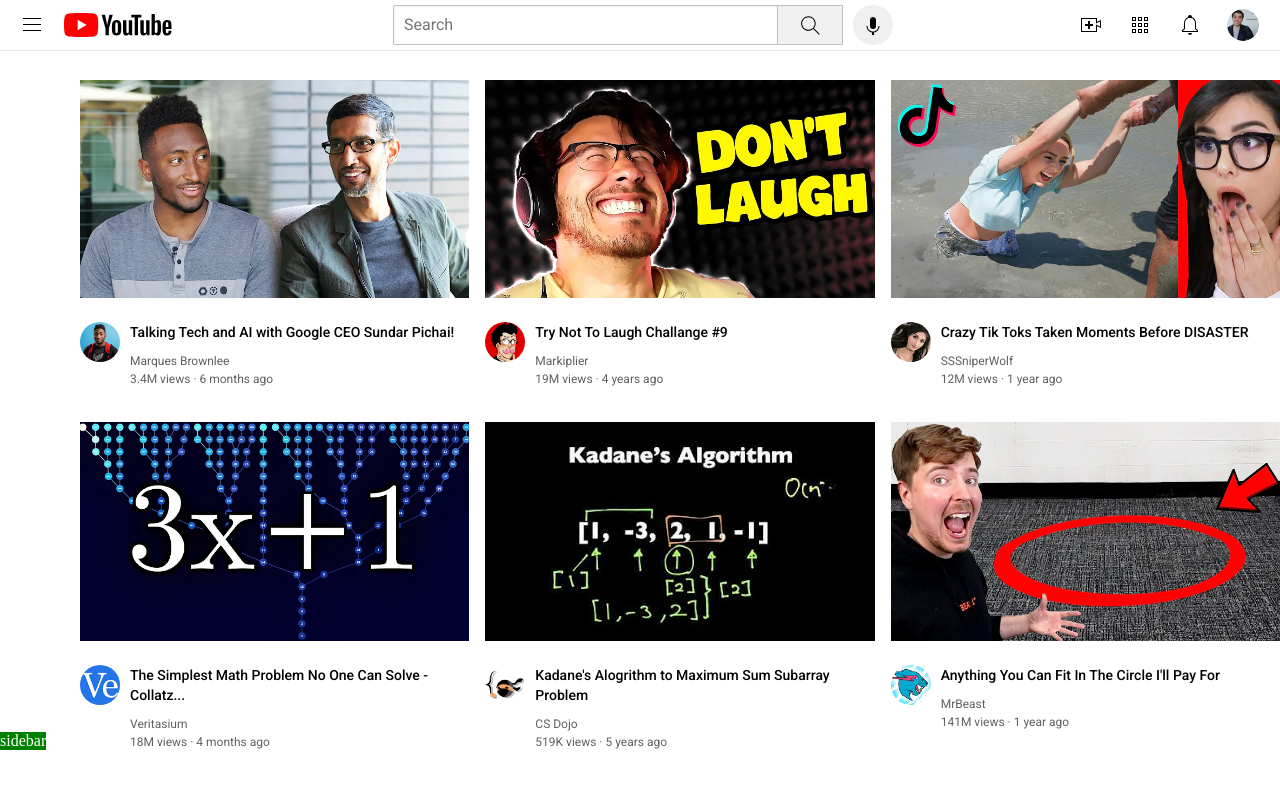
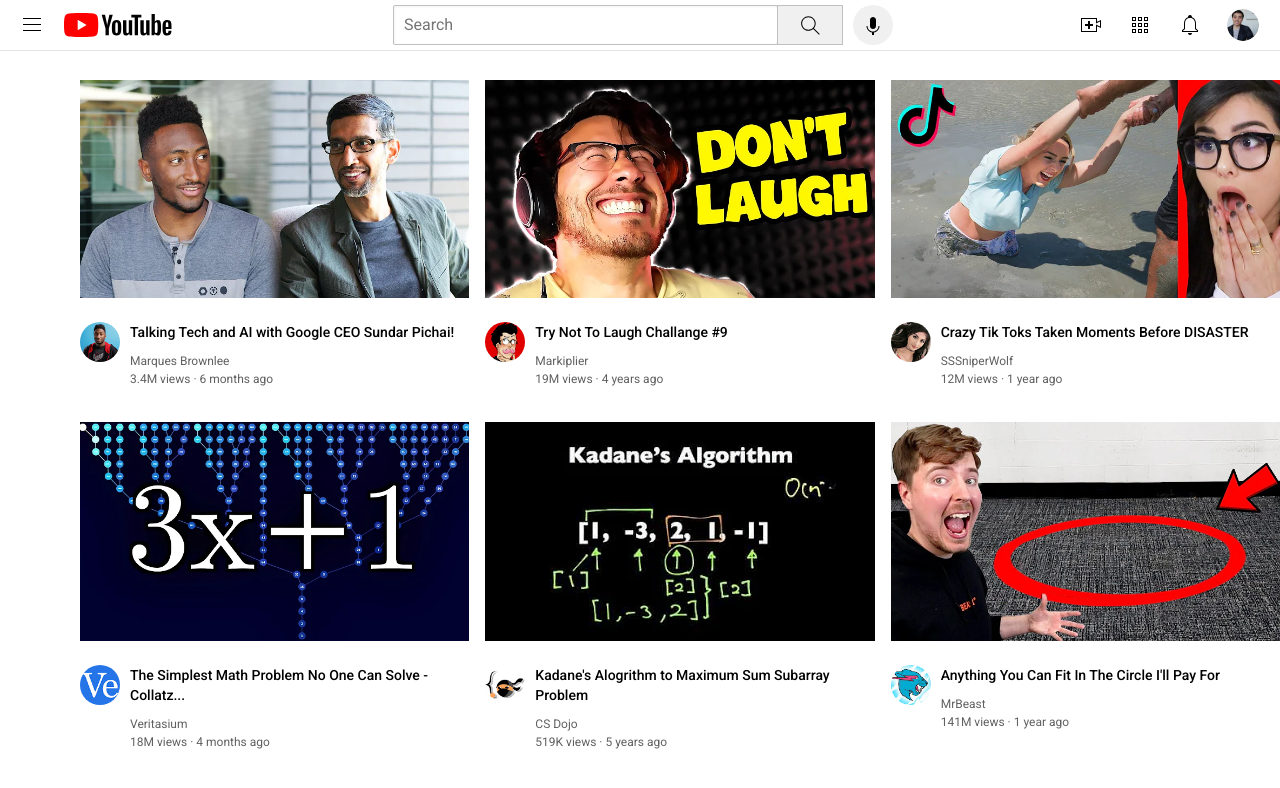
Before and after one commit to ishtiakrongon/htmlBasics, a plain HTML site: page project-youtube/index.html in a window 1280 px wide. Drawn offline with Linux system fonts and the light colour scheme.

Commit message:
sidebar css file updated

```diff
--- a/project-youtube/sidebar.css
+++ b/project-youtube/sidebar.css
@@ -1,7 +1,9 @@
 .sidebar {
-    background-color: green;
+    background-color: white;
     color: white;
     position: fixed;
-    bottom: 50px;
+    bottom: 0;
     left: 0;
+    top: 55px;
+    width: 72px;
 }
```
